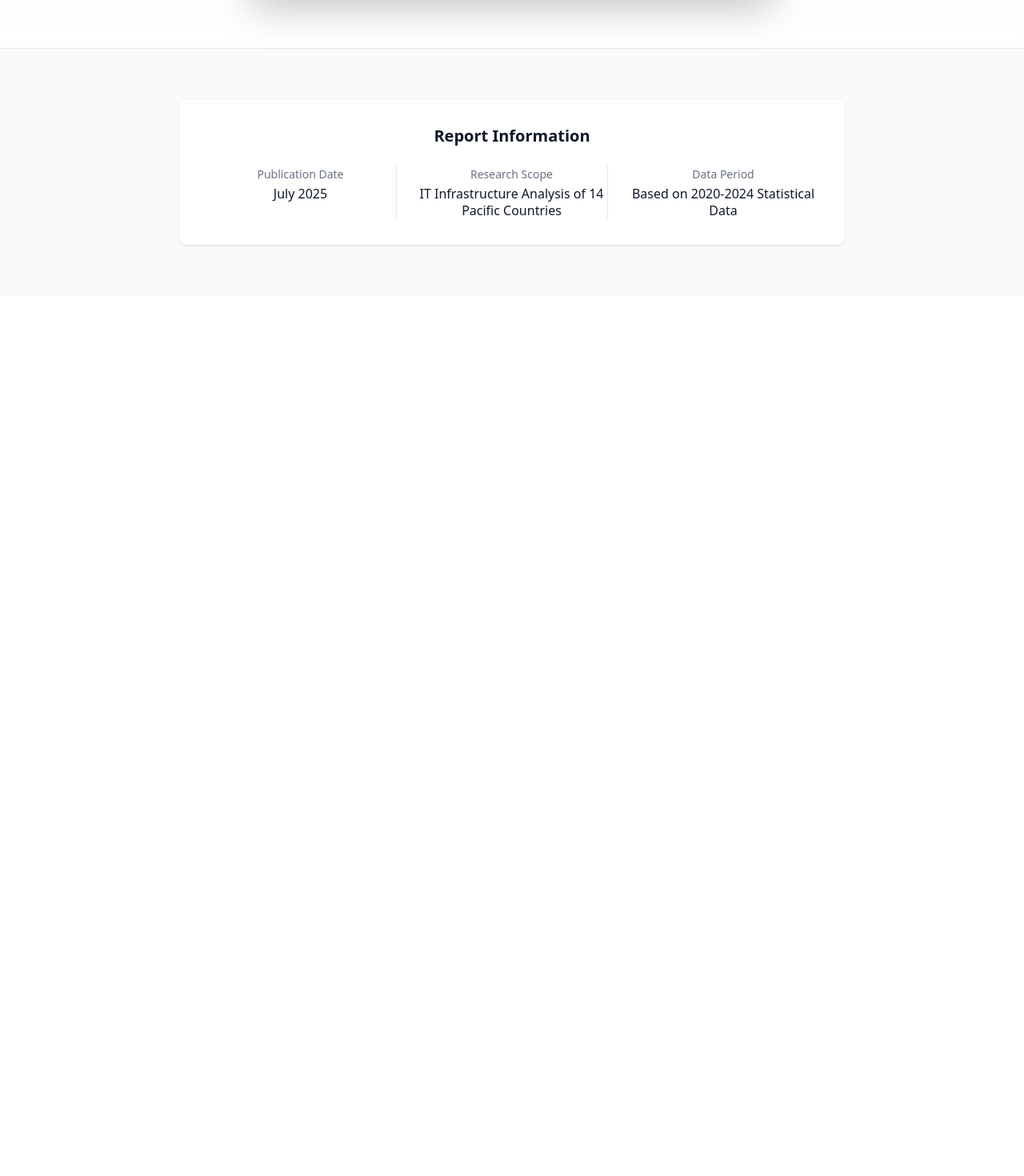
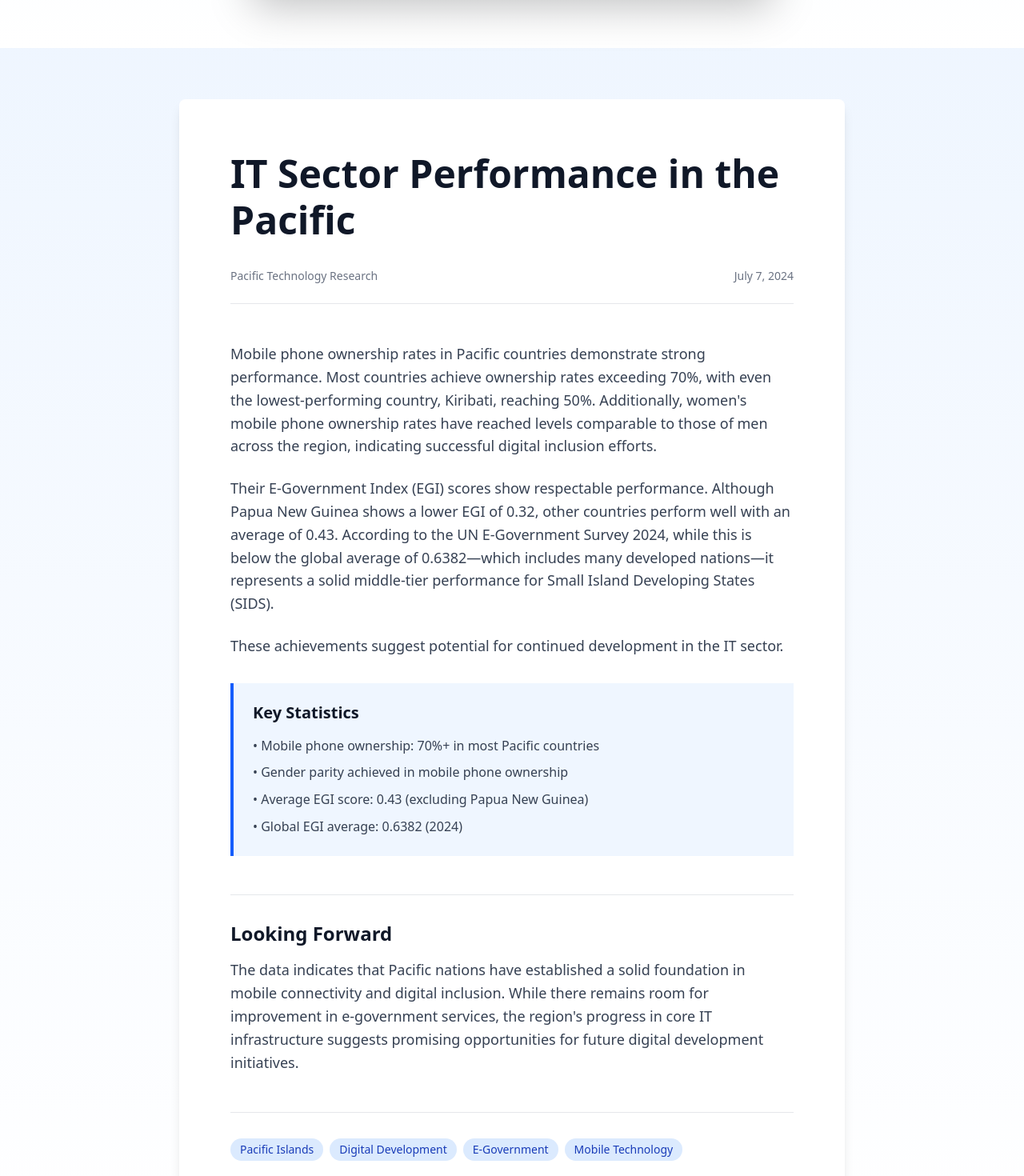
Before and after one commit to GoranKim0518/pacificDatavizChallenge, a React (Vite) app: page / in a window 1280 px wide. Shown: the part 740-2210 px from the top of the page at 80% size. Before the commit the page ends 1110 px from the top, so only its background shows below. Built offline with nearby package versions, Linux system fonts and the light colour scheme.

Commit message:
feat: create ArticleSection and update App.tsx

```diff
--- a/src/App.tsx
+++ b/src/App.tsx
@@ -1,32 +1,32 @@
 // App.tsx
 import HeroSection from './components/HeroSection';
+import ArticleSection from './components/ArticleSection';
 
 const App = () => {
   return (
     <div className="min-h-screen bg-white">
       <HeroSection />
-
-      {/* 추가 섹션들은 필요할 때 ContentSection 사용 */}
+      <ArticleSection />
 
       {/* 메타데이터 섹션 */}
       <section className="py-16 bg-gray-50 border-t border-gray-200">
         <div className="max-w-4xl mx-auto px-4 sm:px-6 lg:px-8">
           <div className="bg-white rounded-lg shadow-sm p-8">
-            <h3 className="text-xl font-semibold text-gray-900 mb-6 text-center leading-[1.3]">
+            <h3 className="text-xl font-semibold text-gray-900 mb-6 text-center leading-5">
               Report Information
             </h3>
             <div className="grid grid-cols-1 md:grid-cols-3 gap-6 text-center">
               <div className="border-r border-gray-200 last:border-r-0">
-                <p className="text-sm text-gray-500 mb-1 leading-[1.5]">Publication Date</p>
-                <p className="text-base font-medium text-gray-900 leading-[1.3]">July 2025</p>
+                <p className="text-sm text-gray-500 mb-1 leading-6">Publication Date</p>
+                <p className="text-base font-medium text-gray-900 leading-5">July 2025</p>
               </div>
               <div className="border-r border-gray-200 last:border-r-0">
-                <p className="text-sm text-gray-500 mb-1 leading-[1.5]">Research Scope</p>
-                <p className="text-base font-medium text-gray-900 leading-[1.3]">IT Infrastructure Analysis of 14 Pacific Countries</p>
+                <p className="text-sm text-gray-500 mb-1 leading-6">Research Scope</p>
+                <p className="text-base font-medium text-gray-900 leading-5">IT Infrastructure Analysis of 14 Pacific Countries</p>
               </div>
               <div>
-                <p className="text-sm text-gray-500 mb-1 leading-[1.5]">Data Period</p>
-                <p className="text-base font-medium text-gray-900 leading-[1.3]">Based on 2020-2024 Statistical Data</p>
+                <p className="text-sm text-gray-500 mb-1 leading-6">Data Period</p>
+                <p className="text-base font-medium text-gray-900 leading-5">Based on 2020-2024 Statistical Data</p>
               </div>
             </div>
           </div>
--- /dev/null
+++ b/src/components/ArticleSection.tsx
@@ -0,0 +1,106 @@
+// components/ArticleSection.tsx
+import { useAppStore } from '../stores/useAppstore';
+
+const ArticleSection = () => {
+  return (
+    <section className="bg-gradient-to-b from-blue-50 to-white py-16">
+      <div className="w-full max-w-4xl mx-auto px-4 sm:px-6 lg:px-8">
+        <article className="bg-white rounded-lg shadow-lg p-8 sm:p-12 lg:p-16">
+          {/* Article Header */}
+          <header className="mb-12">
+            <h1 className="text-3xl sm:text-4xl md:text-5xl font-bold text-gray-900 text-left mb-8"
+                style={{ lineHeight: '1.2' }}>
+              IT Sector Performance in the Pacific
+            </h1>
+
+            {/* Article Meta */}
+            <div className="flex flex-col sm:flex-row sm:items-center sm:justify-between text-sm text-gray-500 border-b border-gray-200 pb-6">
+              <div className="mb-2 sm:mb-0">
+                <span className="font-medium">Pacific Technology Research</span>
+              </div>
+              <div>
+                <time dateTime="2024-07-07">July 7, 2024</time>
+              </div>
+            </div>
+          </header>
+
+          {/* Article Content */}
+          <div className="prose prose-lg max-w-none">
+            <p className="text-lg text-gray-700 mb-6"
+               style={{ lineHeight: '1.6' }}>
+              Mobile phone ownership rates in Pacific countries demonstrate strong performance.
+              Most countries achieve ownership rates exceeding 70%, with even the lowest-performing
+              country, Kiribati, reaching 50%. Additionally, women's mobile phone ownership rates
+              have reached levels comparable to those of men across the region, indicating successful
+              digital inclusion efforts.
+            </p>
+
+            <p className="text-lg text-gray-700 mb-6"
+               style={{ lineHeight: '1.6' }}>
+              Their E-Government Index (EGI) scores show respectable performance. Although Papua New
+              Guinea shows a lower EGI of 0.32, other countries perform well with an average of 0.43.
+              According to the UN E-Government Survey 2024, while this is below the global average
+              of 0.6382—which includes many developed nations—it represents a solid middle-tier
+              performance for Small Island Developing States (SIDS).
+            </p>
+
+            <p className="text-lg text-gray-700 mb-8"
+               style={{ lineHeight: '1.6' }}>
+              These achievements suggest potential for continued development in the IT sector.
+            </p>
+
+            {/* Key Statistics Box */}
+            <div className="bg-blue-50 border-l-4 border-blue-600 p-6 my-8">
+              <h3 className="text-xl font-semibold text-gray-900 mb-4"
+                  style={{ lineHeight: '1.3' }}>
+                Key Statistics
+              </h3>
+              <ul className="space-y-2 text-gray-700"
+                  style={{ lineHeight: '1.6' }}>
+                <li>• Mobile phone ownership: 70%+ in most Pacific countries</li>
+                <li>• Gender parity achieved in mobile phone ownership</li>
+                <li>• Average EGI score: 0.43 (excluding Papua New Guinea)</li>
+                <li>• Global EGI average: 0.6382 (2024)</li>
+              </ul>
+            </div>
+
+            {/* Conclusion Section */}
+            <div className="border-t border-gray-200 pt-8 mt-12">
+              <h3 className="text-2xl font-semibold text-gray-900 mb-4"
+                  style={{ lineHeight: '1.3' }}>
+                Looking Forward
+              </h3>
+              <p className="text-lg text-gray-700"
+                 style={{ lineHeight: '1.6' }}>
+                The data indicates that Pacific nations have established a solid foundation in
+                mobile connectivity and digital inclusion. While there remains room for improvement
+                in e-government services, the region's progress in core IT infrastructure suggests
+                promising opportunities for future digital development initiatives.
+              </p>
+            </div>
+          </div>
+
+          {/* Article Footer */}
+          <footer className="border-t border-gray-200 pt-8 mt-12">
+            <div className="flex flex-wrap gap-2">
+              <span className="inline-block bg-blue-100 text-blue-800 text-sm px-3 py-1 rounded-full">
+                Pacific Islands
+              </span>
+              <span className="inline-block bg-blue-100 text-blue-800 text-sm px-3 py-1 rounded-full">
+                Digital Development
+              </span>
+              <span className="inline-block bg-blue-100 text-blue-800 text-sm px-3 py-1 rounded-full">
+                E-Government
+              </span>
+              <span className="inline-block bg-blue-100 text-blue-800 text-sm px-3 py-1 rounded-full">
+                Mobile Technology
+              </span>
+            </div>
+          </footer>
+        </article>
+      </div>
+    </section>
+  );
+};
+
+export default ArticleSection;
```
